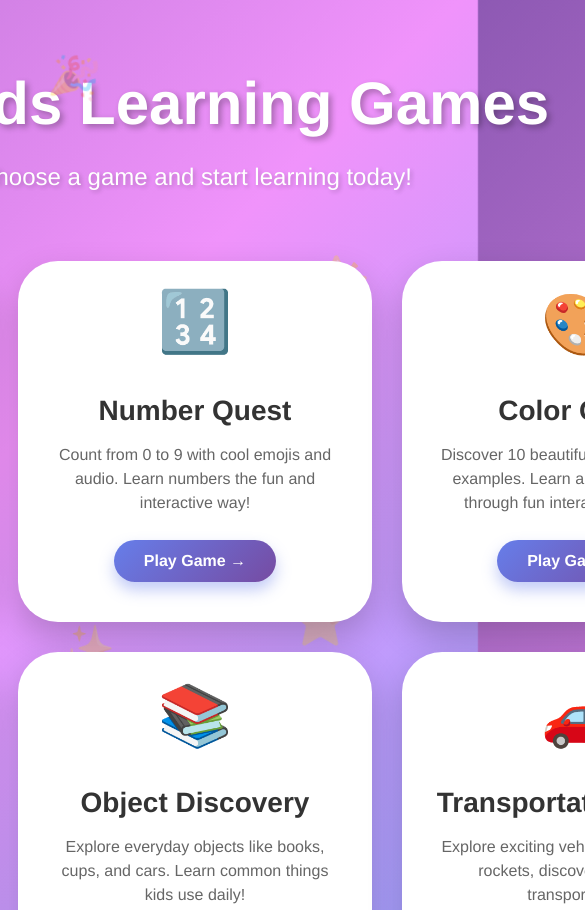
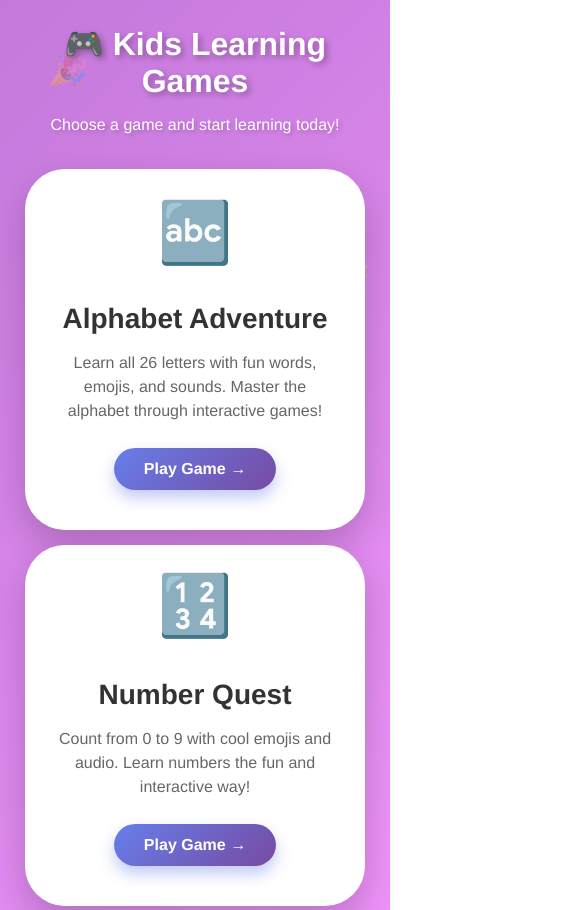
Before and after one commit to pqbgiang/kids-mini-games, a plain HTML site: page index.html in a window 390 px wide. Shown: the top 910 px of the page, 585 px wide, since content can reach past the window. Drawn offline with Linux system fonts and the light colour scheme.

Commit message:
update home button and index responsive

```diff
--- a/index.html
+++ b/index.html
@@ -18,12 +18,16 @@
             justify-content: center;
             align-items: center;
             overflow-x: hidden;
+            margin: 0;
+            padding: 0;
         }
 
         .container {
             text-align: center;
             max-width: 1200px;
             padding: 20px;
+            width: 100%;
+            box-sizing: border-box;
         }
 
         h1 {
@@ -32,6 +36,7 @@
             margin-bottom: 10px;
             text-shadow: 3px 3px 6px rgba(0, 0, 0, 0.3);
             animation: bounce-title 1s ease;
+            margin-top: 20px;
         }
 
         .subtitle {
@@ -43,11 +48,13 @@
 
         .games-grid {
             display: grid;
-            grid-template-columns: repeat(auto-fit, minmax(300px, 1fr));
-            gap: 30px;
+            grid-template-columns: repeat(auto-fit, minmax(280px, 1fr));
+            gap: 20px;
             margin-bottom: 40px;
             padding: 20px;
             max-width: 1400px;
+            margin-left: auto;
+            margin-right: auto;
         }
 
         .footer {
@@ -55,6 +62,58 @@
             font-size: 14px;
             text-shadow: 2px 2px 4px rgba(0, 0, 0, 0.2);
             margin-top: 30px;
+            padding: 0 20px;
+        }
+
+        /* Mobile responsiveness */
+        @media (max-width: 768px) {
+            h1 {
+                font-size: 40px;
+                margin-top: 10px;
+                margin-bottom: 5px;
+            }
+
+            .subtitle {
+                font-size: 18px;
+                margin-bottom: 30px;
+            }
+
+            .games-grid {
+                grid-template-columns: repeat(auto-fit, minmax(250px, 1fr));
+                gap: 15px;
+                padding: 15px;
+            }
+
+            .footer {
+                font-size: 12px;
+            }
+        }
+
+        @media (max-width: 480px) {
+            h1 {
+                font-size: 32px;
+                margin-top: 10px;
+                margin-bottom: 5px;
+            }
+
+            .subtitle {
+                font-size: 16px;
+                margin-bottom: 25px;
+            }
+
+            .games-grid {
+                grid-template-columns: 1fr;
+                gap: 15px;
+                padding: 10px;
+            }
+
+            .container {
+                padding: 15px;
+            }
+
+            .decorative-emoji {
+                font-size: 30px !important;
+            }
         }
     </style>
 </head>
--- a/styles.css
+++ b/styles.css
@@ -94,8 +94,8 @@ button.active {
     position: absolute;
     top: 20px;
     left: 20px;
-    padding: 10px 20px;
-    font-size: 16px;
+    padding: 15px 25px;
+    font-size: 32px;
     border-radius: 20px;
     border: none;
     background: white;
@@ -114,10 +114,12 @@ button.active {
 /* Control Buttons */
 .controls {
     position: absolute;
-    top: 20px;
+    top: 80px;
     display: flex;
     gap: 10px;
     z-index: 100;
+    left: 50%;
+    transform: translateX(-50%);
 }
 
 /* Play Button */
```
Also changed, not shown: alphabet.html (+1 -1 lines), animals.html (+1 -1 lines), careers.html (+1 -1 lines), colors.html (+1 -1 lines), numbers.html (+1 -1 lines), objects.html (+1 -1 lines), shapes.html (+1 -1 lines), transportation.html (+1 -1 lines).
